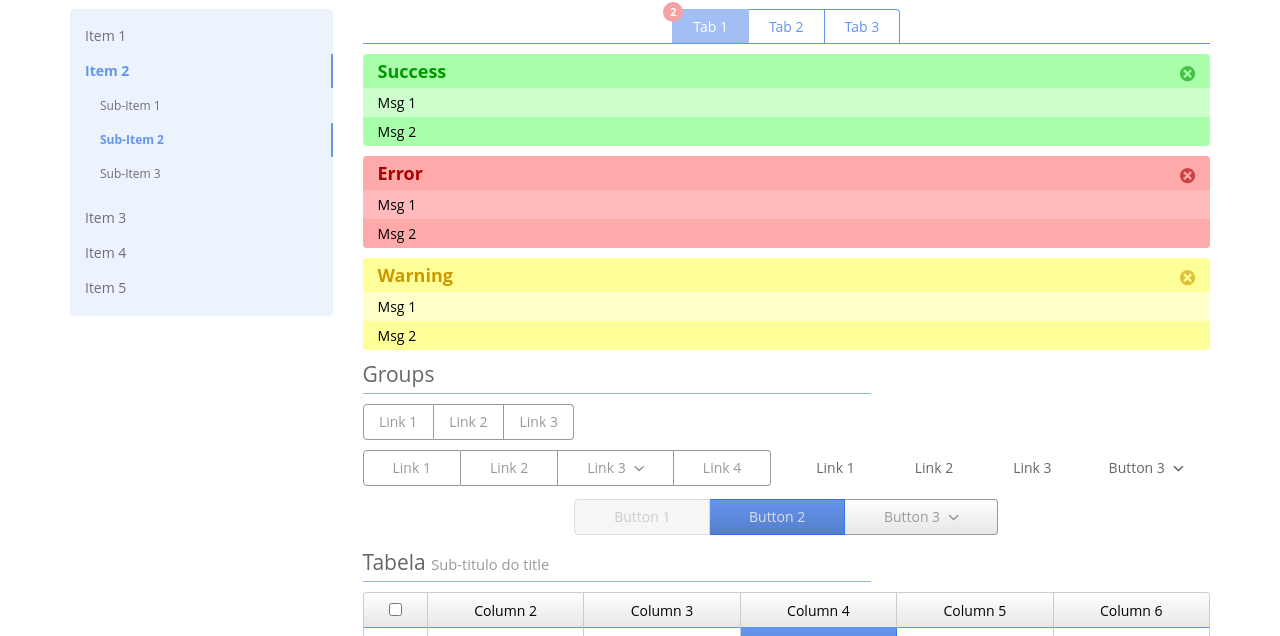
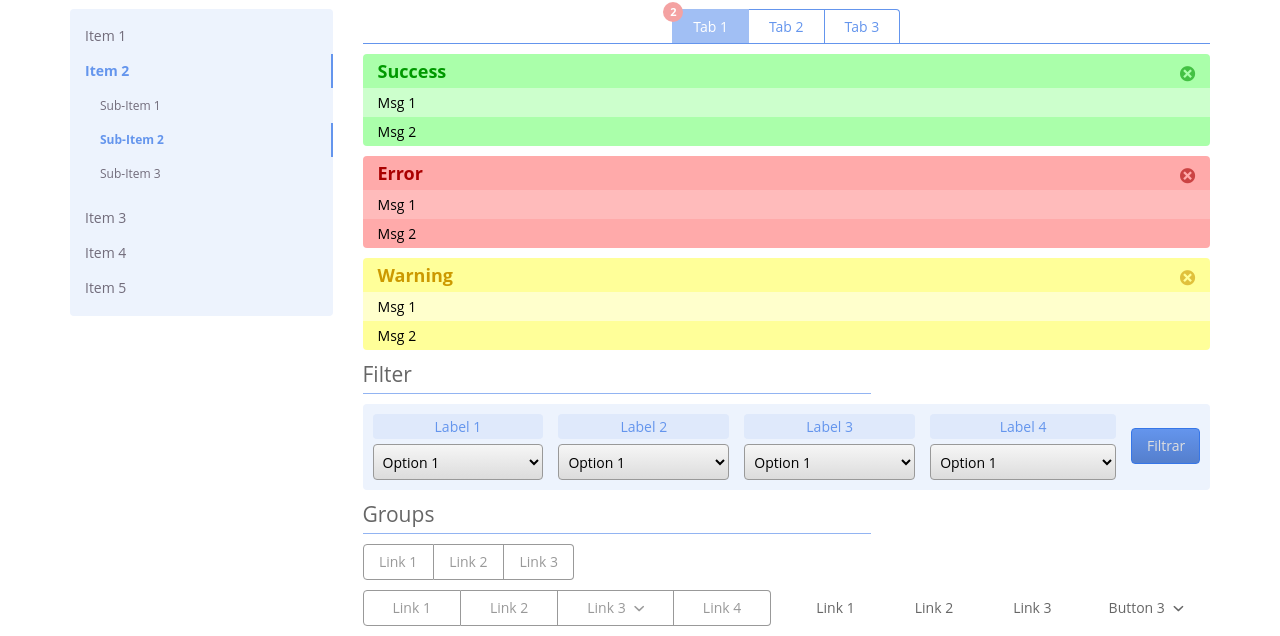
Before and after one commit to BrunoDF/avant-fw, a website: page index.html in a window 1280 px wide. Shown: the part 118-754 px from the top of the page. Drawn offline with Linux system fonts and the light colour scheme.

Commit message:
Add filter

```diff
--- a/index.html
+++ b/index.html
@@ -138,6 +138,57 @@
                             </div>
                         </div>
                     </div>
+
+                    <div class="container">
+                        <p class="title">
+                            Filter
+                        </p>
+
+                        <div class="col size_12">
+                            <div class="filter">
+                                <div class="filter_fields">
+                                    <div class="col size_3">
+                                        <label>Label 1</label>
+                                        <select>
+                                            <option>Option 1</option>
+                                            <option>Option 2</option>
+                                            <option>Option 3</option>
+                                            <option>Option 4</option>
+                                        </select>
+                                    </div>
+                                    <div class="col size_3">
+                                        <label>Label 2</label>
+                                        <select>
+                                            <option>Option 1</option>
+                                            <option>Option 2</option>
+                                            <option>Option 3</option>
+                                            <option>Option 4</option>
+                                        </select>
+                                    </div>
+                                    <div class="col size_3"><label>Label 3</label>
+                                        <select>
+                                            <option>Option 1</option>
+                                            <option>Option 2</option>
+                                            <option>Option 3</option>
+                                            <option>Option 4</option>
+                                        </select>
+                                    </div>
+                                    <div class="col size_3"><label>Label 4</label>
+                                        <select>
+                                            <option>Option 1</option>
+                                            <option>Option 2</option>
+                                            <option>Option 3</option>
+                                            <option>Option 4</option>
+                                        </select>
+                                    </div>
+                                </div>
+                                <div class="filter_submit">
+                                    <input type="submit" value="Filtrar" class="btn btn_main">
+                                </div>
+                            </div>
+                        </div>
+                    </div>
+
                     <div class="container">
                         <p class="title">
                                 Groups
```
